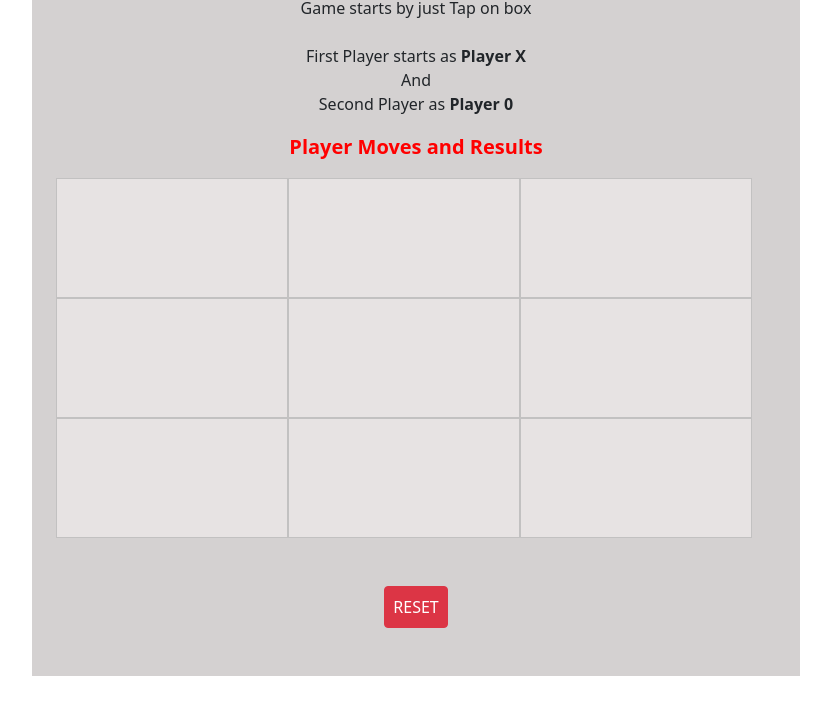
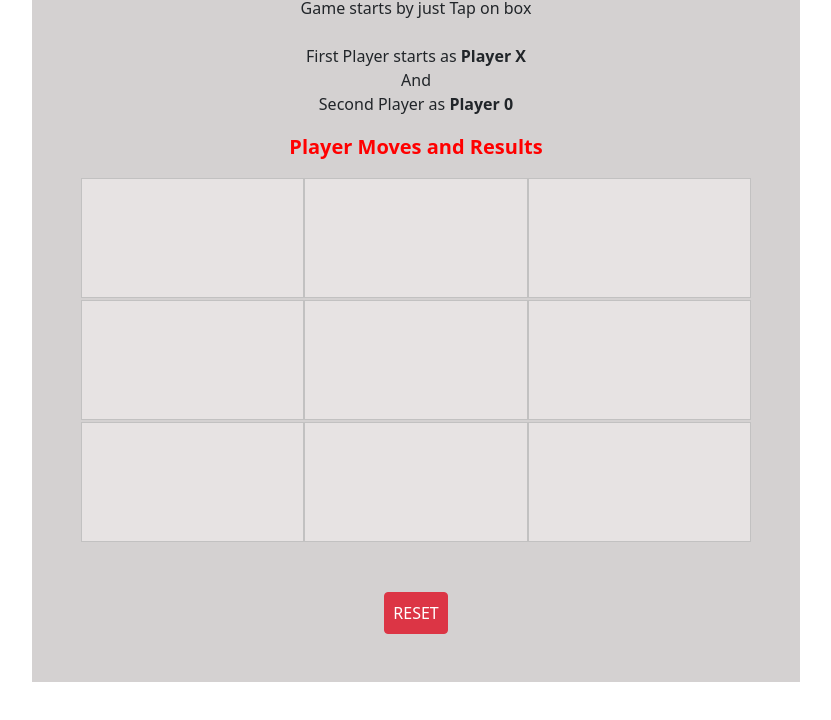
Before and after one commit to pawan-k-umar/tic-tac-toe, a plain HTML site: page index.html in a window 1280 px wide. Shown: the part 76-796 px from the top of the page, without its empty margins (224-1055 px from the left). Drawn offline with nearby package versions, Linux system fonts and the light colour scheme.

Commit message:
complete projet

```diff
--- a/index.html
+++ b/index.html
@@ -25,7 +25,7 @@
           <p id="print">Player Moves and Results</p>
 
         <div class="container">
-            <div class="container row text-center">
+            <div class="row text-center" id="row">
                 <button class=" column col-4" id="1" onclick=
                     "fn_1(); myfunc();" ></button>
                 <button class=" column col-4" id="2" onclick=
@@ -33,7 +33,7 @@
                 <button class=" column col-4" id="3" onclick=
                     "fn_3(); myfunc();" ></button>
             </div>
-            <div class="container row text-center">
+            <div class="row text-center" id="row">
                 <button class=" column col-4" id="4" onclick=
                     "fn_4(); myfunc();" ></button>
                 <button class=" column col-4" id="5" onclick=
@@ -41,7 +41,7 @@
                 <button class=" column col-4" id="6" onclick=
                     "fn_6(); myfunc();" ></button>
             </div>
-            <div class=" container row text-center">
+            <div class="row text-center" id="row">
                 <button class=" column col-4" id="7" onclick=
                     "fn_7(); myfunc();" ></button>
                 <button class=" column col-4" id="8" onclick=
--- a/style.css
+++ b/style.css
@@ -3,7 +3,8 @@ body{
     padding: 0px;
 }
 .column{
-    width: 10%;
+    /* width: 10%; */
+    margin: 2px 0px;
     height: 15vh;
     color: teal;
     font-weight: bold;
@@ -12,11 +13,15 @@ body{
     background-color: rgb(231, 227, 227);
 
 }
-
+#row{
+    width: 90%;
+    margin: auto;
+}
 .main{
     width: 60%;
+    /* height: auto; */
     margin: auto;
-    padding: auto;
+    /* padding: auto; */
     text-align: center;
     background-color: rgb(212, 209, 209);
 }
```
